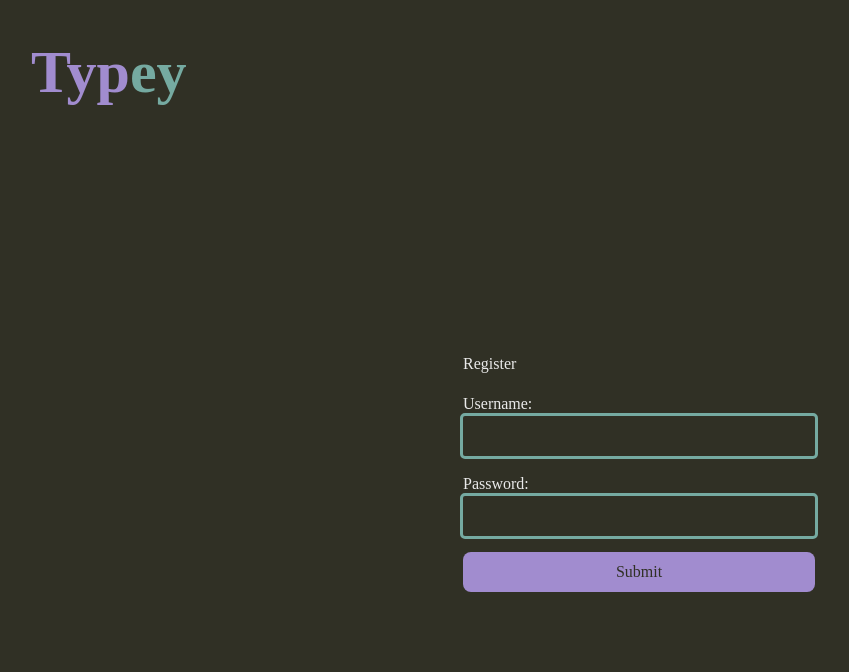
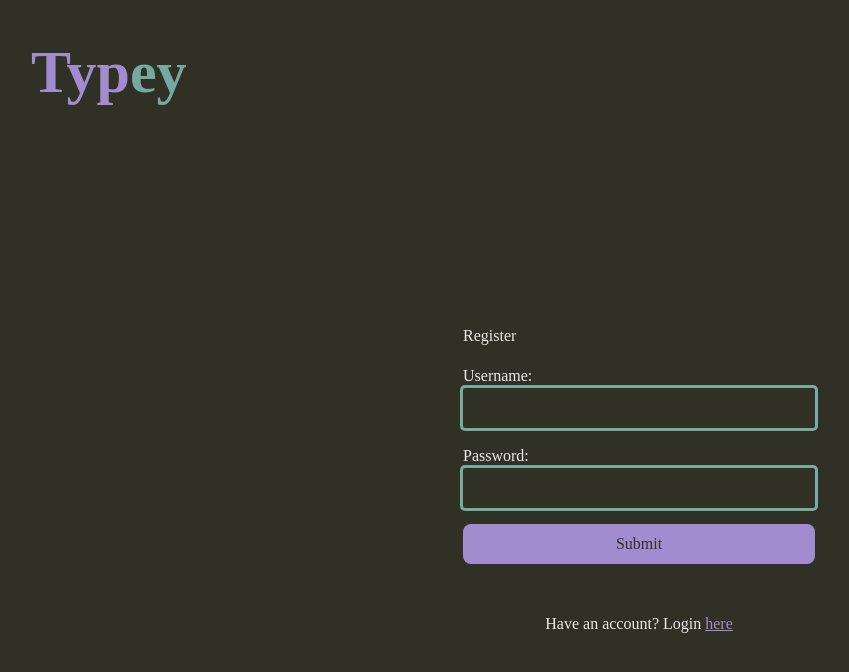
Before and after one commit to EwbiDev/typey, a React (Vite) app in the folder packages/frontend/: page /register in a window 1280 px wide. Shown: the top 672 px of the page, without its empty margins (1-850 px from the left). Built offline with nearby package versions, Linux system fonts and the light colour scheme; a web font is replaced by a local one.

Commit message:
feat: Add login link

```diff
--- a/packages/frontend/src/components/RegistrationForm/index.tsx
+++ b/packages/frontend/src/components/RegistrationForm/index.tsx
@@ -80,6 +80,12 @@ export default function RegistrationForm() {
       {!registrationSuccess && errorDetails && (
         <FailureMessage message={errorDetails.message} />
       )}
+      <div>
+        Have an account? Login{" "}
+        <Link to="/login" className=" text-typey-primary underline">
+          here
+        </Link>
+      </div>
     </Container>
   );
 }
```
